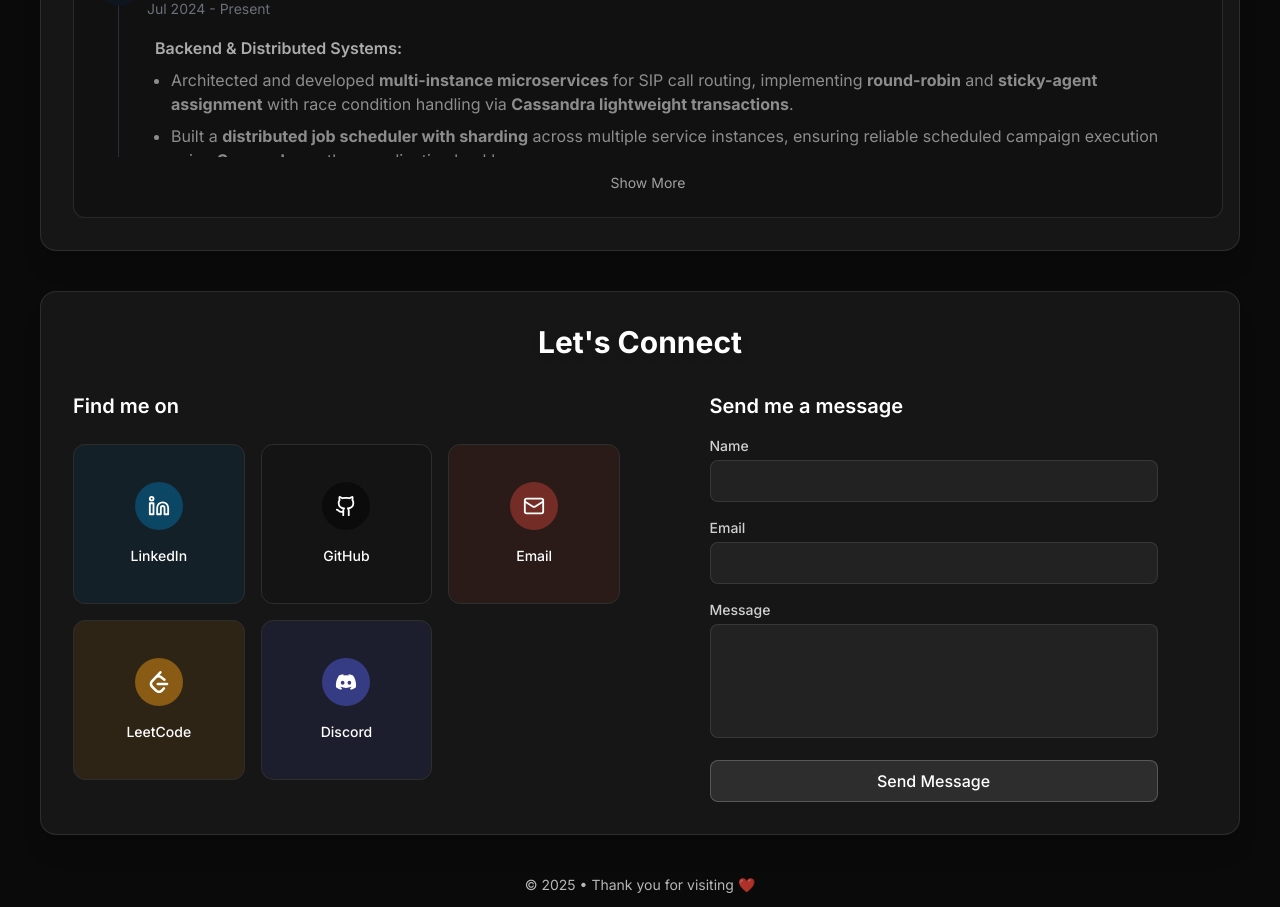
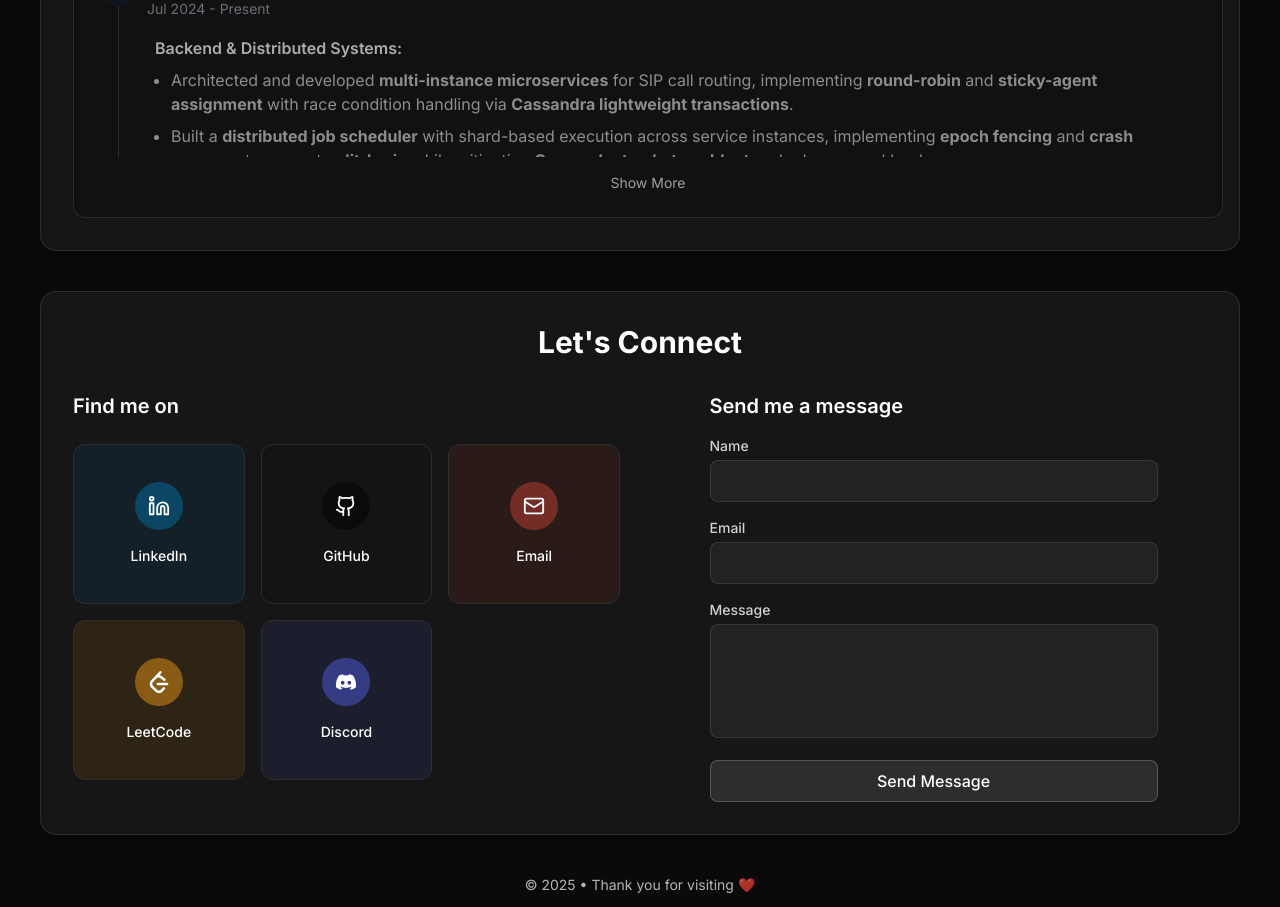
Before and after one commit to anonlegionoke/portfolio, a Next.js app: page / in a window 1280 px wide. Shown: the part 1900-2807 px from the top of the page. Built offline with nearby package versions, Linux system fonts and the light colour scheme.

Commit message:
refactor: enhance distributed job scheduler description with technical implementation details in Experience component

```diff
--- a/src/app/components/Experience.tsx
+++ b/src/app/components/Experience.tsx
@@ -71,7 +71,7 @@ const experiences: ExperienceItem[] = [
           title: "Backend & Distributed Systems",
           items: [
             "Architected and developed <strong>multi-instance microservices</strong> for SIP call routing, implementing <strong>round-robin</strong> and <strong>sticky-agent assignment</strong> with race condition handling via <strong>Cassandra lightweight transactions</strong>.",
-            "Built a <strong>distributed job scheduler with sharding</strong> across multiple service instances, ensuring reliable scheduled campaign execution using <strong>Cassandra</strong> as the coordination backbone.",
+            "Built a <strong>distributed job scheduler</strong> with shard-based execution across service instances, implementing <strong>epoch fencing</strong> and <strong>crash recovery</strong> to prevent <strong>split-brain</strong> while mitigating <strong>Cassandra tombstone bloat</strong> under heavy workloads.",
             "Designed an <strong>event-driven notification system</strong> using <strong>RabbitMQ</strong>, <strong>WebSockets</strong>, and <strong>webhooks</strong>, supporting real-time SIP calls, live transcription, and multi-channel delivery.",
             "Engineered a <strong>multi-instance campaign service</strong> with contact pool management, retry logic, and configurable scheduling, orchestrating outreach across <strong>1M+ contacts</strong>.",
             "Achieved <strong>100% accuracy</strong> and consistency in call logging across normalized <strong>Cassandra</strong> tables, handling over <strong>100,000 entries daily</strong>.",
```
